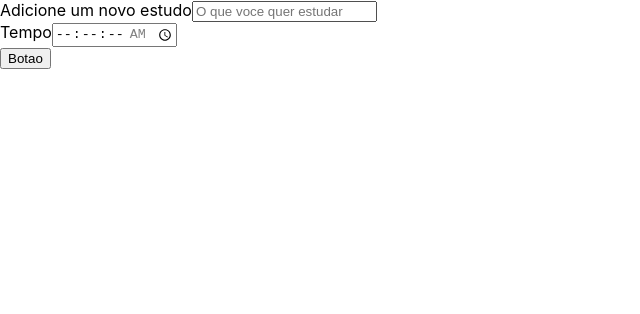
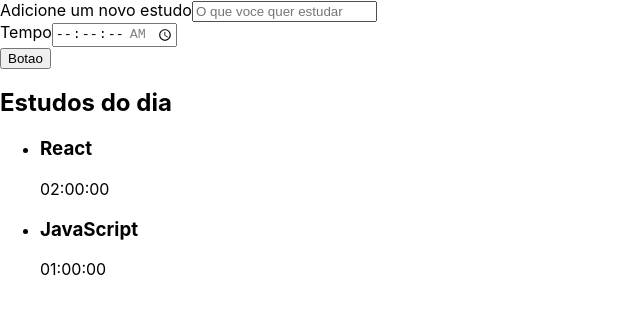
Before and after one commit to jonasemc/Task-Organizer, a React (Create React App) app: page / in a window 1280 px wide. Shown: the top 314 px of the page, without its empty margins (0-640 px from the left). Built offline with nearby package versions, Linux system fonts and the light colour scheme.

Commit message:
feat: Criar componente list

```diff
--- a/src/App.tsx
+++ b/src/App.tsx
@@ -1,10 +1,12 @@
 import React from 'react';
 import Form from './components/form/form';
+import List from './components/list/list';
 
 function App() {
   return (
     <div className="App">
       <Form/>
+      <List/>
     </div>
   );
 }
--- /dev/null
+++ b/src/components/list/list.tsx
@@ -0,0 +1,26 @@
+import React from "react";
+
+function List(){
+    const tarefas = [{
+        tarefa: 'React',
+        tempo: '02:00:00'
+    }, {
+        tarefa: 'JavaScript',
+        tempo: '01:00:00'
+    }]
+    return(
+        <aside>
+            <h2> Estudos do dia</h2>
+            <ul>
+                {tarefas.map((item, index) => (
+                    <li key={index}>
+                        <h3>{item.tarefa}</h3>
+                        <span>{item.tempo}</span>
+                    </li>
+                ))}
+            </ul>
+        </aside>
+    )
+}
+
+export default List;
```
